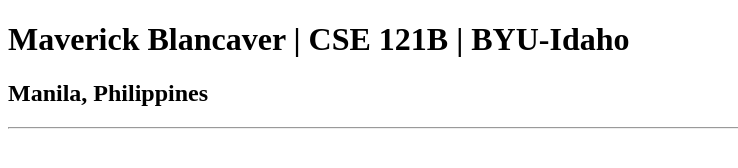
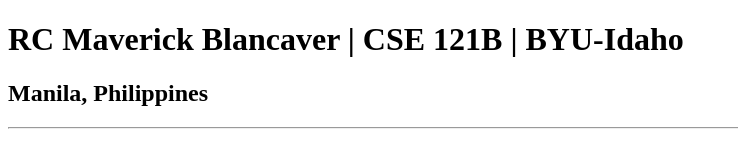
Before and after one commit to maverickblancaver/cse121b, a plain HTML site: page test.html in a window 1280 px wide. Shown: the whole page, without its empty margins (0-738 px from the left). Drawn offline with Linux system fonts and the light colour scheme.

Commit message:
update name

```diff
--- a/test.html
+++ b/test.html
@@ -3,10 +3,10 @@
 <head>
     <meta charset="UTF-8">
     <meta name="viewport" content="width=device-width, initial-scale=1.0">
-    <title>Maverick Blancaver | CSE 121B | BYU-Idaho</title>
+    <title>RC Maverick Blancaver | CSE 121B | BYU-Idaho</title>
 </head>
 <body>
-    <h1>Maverick Blancaver | CSE 121B | BYU-Idaho</h1>
+    <h1>RC Maverick Blancaver | CSE 121B | BYU-Idaho</h1>
     <h2>Manila, Philippines</h2>
     <hr>
 
```
